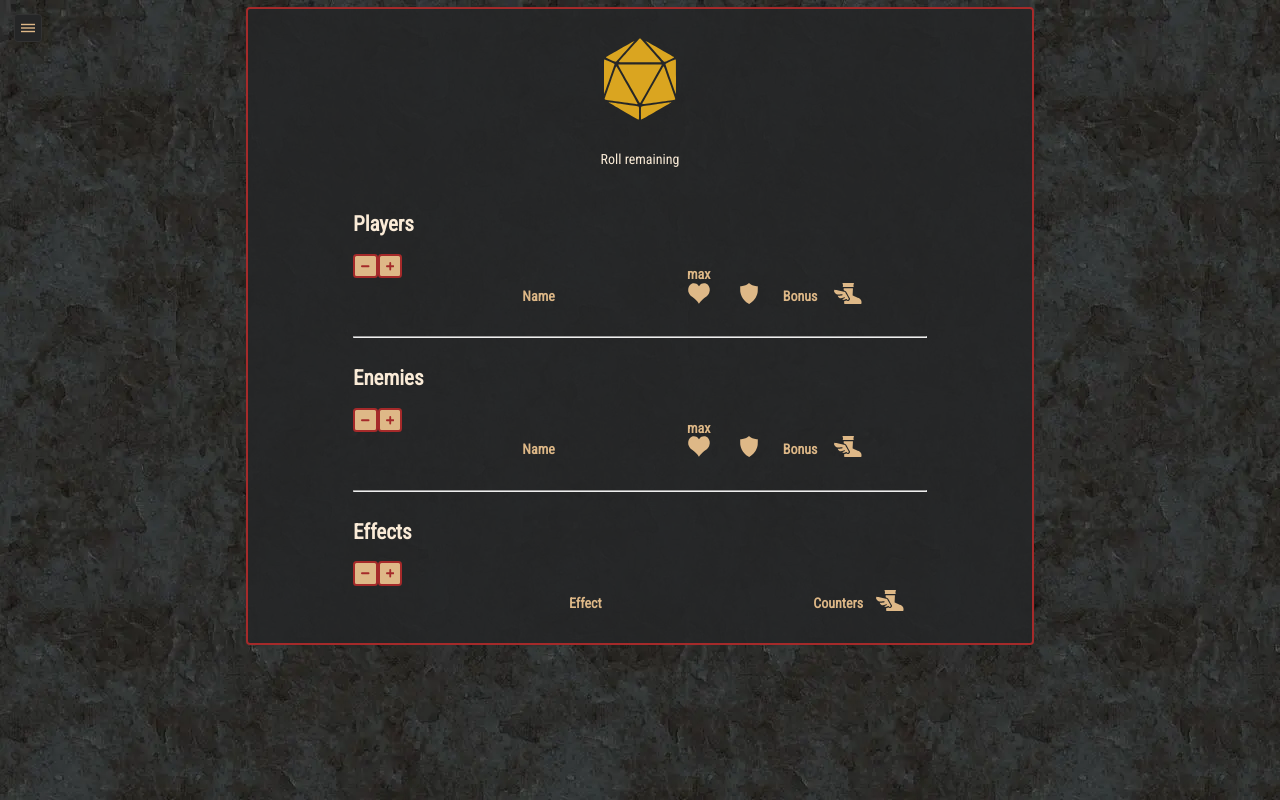
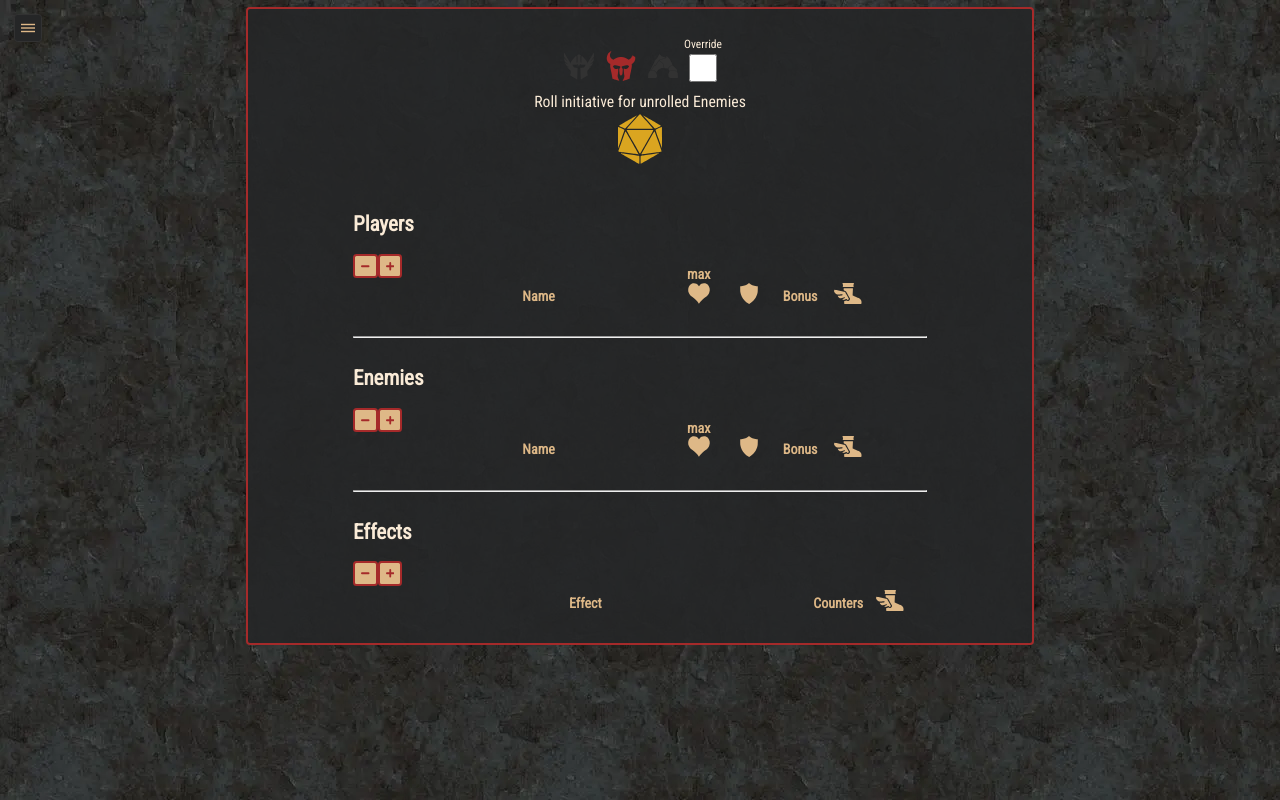
Before and after one commit to Edpacca/ednd-initiative, a Svelte app: page / in a window 1280 px wide. Built offline with nearby package versions, Linux system fonts and the light colour scheme.

Commit message:
WIP roll filters

```diff
--- a/src/app.css
+++ b/src/app.css
@@ -382,3 +382,7 @@ tr {
         transform: translateX(0);
     }
 }
+
+input[type="checkbox"] {
+    background: var(--grey);
+}
--- a/src/components/common/buttons/D20Button.svelte
+++ b/src/components/common/buttons/D20Button.svelte
@@ -1,10 +1,11 @@
 <script lang="ts">
     import D20 from "../../../graphics/icons/d20.svelte";
     export let onClick: () => void;
-    export let primary: string = "";
-    export let secondary: string = "";
-    export let width: string = "";
+    export let primary: string = "var(--primary)";
+    export let secondary: string = "var(--secondary)";
+    export let width: string = "3rem";
     let isRolling = false;
+
     const animation = () => {
         onClick();
         isRolling = true;
@@ -12,11 +13,11 @@
 
 </script>
 
-<button on:click={animation} class="d20" class:rolly={isRolling}
-    style={`${primary ? `--primary-color: ${primary};` : "--primary-color: var(--primary); "}
-        ${secondary ? `--secondary-color: ${secondary};` : "--secondary-color: var(--secondary); "}
-        ${width ? `--width: ${width}` : "--width: 3rem;"}`
-        }>
+<button
+    on:click={animation}
+    class="d20"
+    class:rolly={isRolling}
+    style={`--primary-color: ${primary}; --secondary-color: ${secondary}; --width: ${width}`}>
     <D20/>
 </button>
 
--- a/src/components/rollAll/RollAll.svelte
+++ b/src/components/rollAll/RollAll.svelte
@@ -1,13 +1,28 @@
 <script lang="ts">
-    import { dRoll } from "../../lib/dieRoll";
+    import Enemy from "../../graphics/entity-types/enemy.svelte";
+import Player from "../../graphics/entity-types/player.svelte";
+    import Cave from "../../graphics/icons/cave.svelte";
+import { dRoll } from "../../lib/dieRoll";
     import type { EntityType } from "../../lib/models/entity";
     import { entities } from "../../store";
+    import CheckboxIcon from "../common/buttons/CheckboxIcon.svelte";
     import D20Button from "../common/buttons/D20Button.svelte";
+
+    let rollingPlayers = false;
+    let rollingEnemies = true;
+    let rollingEffects = false;
+    let overwrite = false;
+    $: rollingAll = rollingPlayers && rollingEnemies && rollingEffects;
+
+    $: message = rollingAll ? "Roll all unrolled initiatives"
+        : `Roll initiative for unrolled ${rollingPlayers ? " Players" : ""}${rollingEnemies ? " Enemies" : ""}${rollingEffects ? " Effects" : ""}`;
 
     const rollAll = (typeFilter: EntityType | undefined) => {
         if (!typeFilter) {
             const buffer = $entities.map(e => {
-                if (!e.initiative) {
+                if (overwrite) {
+                    e.initiative = dRoll(20);
+                } else if (!e.initiative) {
                     e.initiative = dRoll(20);
                 }
                 return e;
@@ -19,13 +34,62 @@
 
 </script>
 
-<div>
-    <D20Button primary="var(--gold)" secondary="var(--white)" width="6rem" onClick={() => rollAll(undefined)}/>
-</div>
-<div>
-    <div>Roll remaining</div>
+<div class="roll-all-container">
+    <div class="roll-all-icons">
+            <CheckboxIcon bind:isChecked={rollingPlayers} checkedColor="var(--gold)">
+                <Player/>
+            </CheckboxIcon>
+            <CheckboxIcon bind:isChecked={rollingEnemies} checkedColor="var(--primary)">
+                <Enemy/>
+            </CheckboxIcon>
+            <CheckboxIcon bind:isChecked={rollingEffects} checkedColor="var(--blue)">
+                <Cave/>
+            </CheckboxIcon>
+            <div class="checkbox">
+                <label for="overwrite-initiative">Override</label>
+                <input type="checkbox" id="overwrite-initiative"/>
+            </div>
+    </div>
+    <div class="text-center message">{message}</div>
+    <D20Button primary="var(--gold)" secondary="var(--white)" width="4rem" onClick={() => rollAll(undefined)}/>
 </div>
 
 <style>
+    .roll-all-container {
+        display: flex;
+        align-items: center;
+        justify-content: center;
+        flex-direction: column;
+    }
 
+    .roll-all-icons {
+        display: flex;
+        flex-direction: row;
+        align-items: flex-end;
+    }
+
+    .message {
+        font-size: var(--fontsize-L);
+        margin-top: 0.5rem;
+    }
+
+    input {
+        width: 2rem;
+        height: 2rem;
+    }
+
+    input:focus {
+        outline: none;
+    }
+
+    label {
+        font-size: var(--fontsize-S);
+    }
+
+    .checkbox {
+        display: flex;
+        flex-direction: column;
+        align-items: center;
+        justify-content: center;
+    }
 </style>
```
